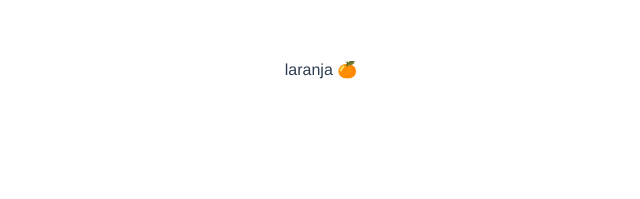
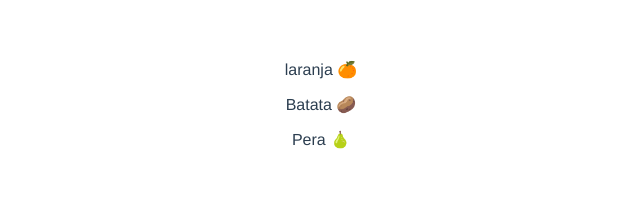
Before and after one commit to Freitas29/kuberentes-front, a Vue app: page / in a window 1280 px wide. Shown: the top 199 px of the page, without its empty margins (319-959 px from the left). Built offline with nearby package versions, Linux system fonts and the light colour scheme.

Commit message:
feat: update fruits

```diff
--- a/src/App.vue
+++ b/src/App.vue
@@ -5,6 +5,8 @@
 
 <template>
   <p>laranja 🍊</p>
+  <p>Batata 🥔</p>
+  <p>Pera 🍐</p>
 </template>
 
 <style>
```
